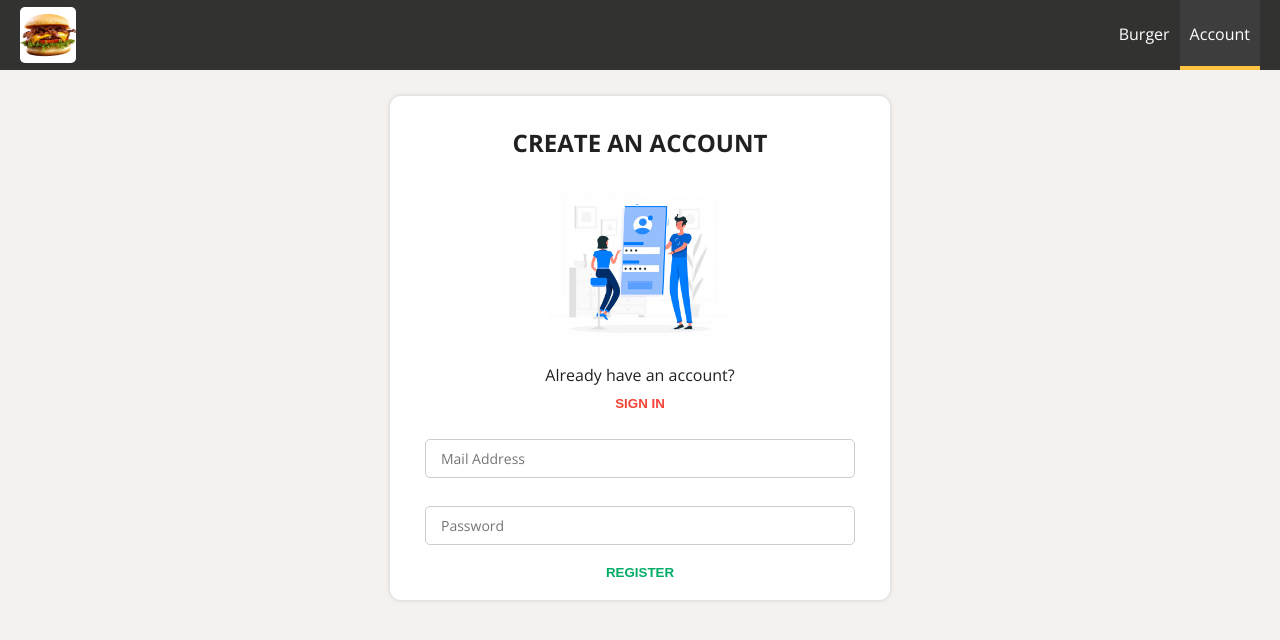
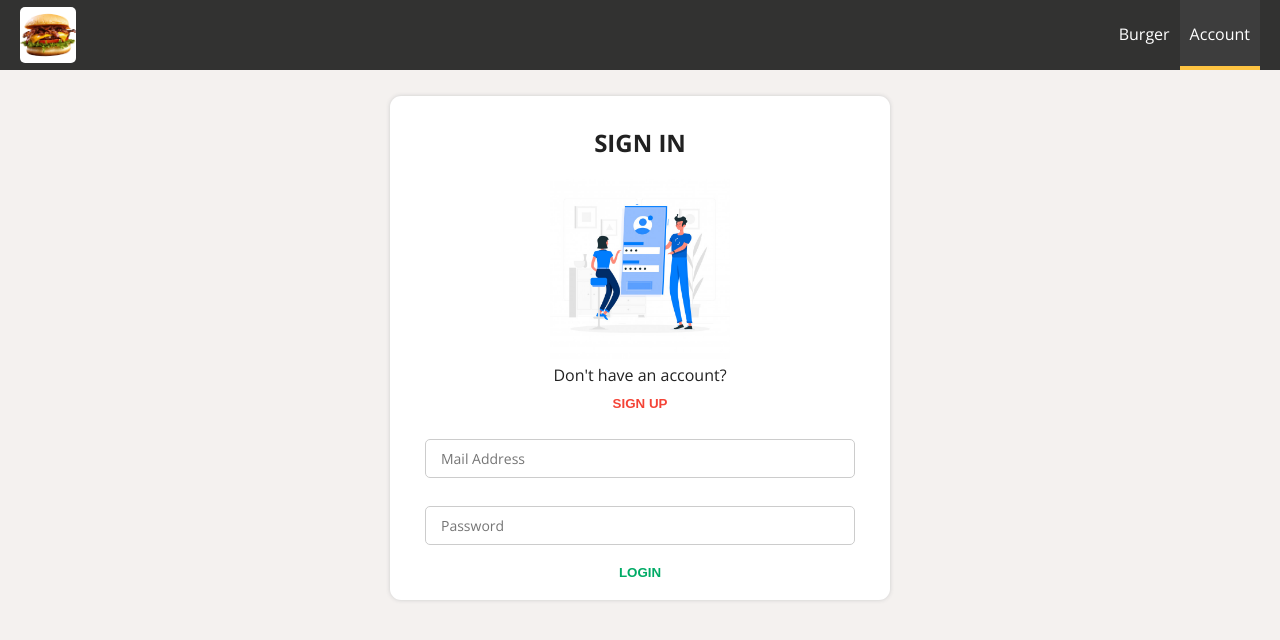
Before and after one commit to vans-id/McBurger, a React (Create React App) app: page /auth in a window 1280 px wide. Shown: the top 640 px of the page. Built offline with nearby package versions, Linux system fonts and the light colour scheme.

Commit message:
Transforming Modal component

```diff
--- a/src/components/Burger/BurgerIngredient/BurgerIngredient.js
+++ b/src/components/Burger/BurgerIngredient/BurgerIngredient.js
@@ -1,13 +1,12 @@
-import React, { Component } from 'react';
+import React from 'react';
 import PropTypes from 'prop-types';
 
 import classes from './BurgerIngredient.module.css';
 
-export default class BurgerIngredient extends Component {
-  render() {
+export default function BurgerIngredient(props) {
   let ingredient = null;
 
-    switch (this.props.type) {
+  switch (props.type) {
     case 'bread-bottom':
       ingredient = (
         <div className={classes.BreadBottom}></div>
@@ -54,8 +53,7 @@ export default class BurgerIngredient extends Component {
 
   return ingredient;
 }
-}
 
 BurgerIngredient.propTypes = {
-  type: PropTypes.string.isRequired
+  type: PropTypes.string.isRequired,
 };
--- a/src/components/UI/Modal/Modal.js
+++ b/src/components/UI/Modal/Modal.js
@@ -1,35 +1,33 @@
-import React, { Component } from 'react';
+import React from 'react';
 
 import classes from './Modal.module.css';
 import Backdrop from '../Backdrop/Backdrop';
 
-export default class Modal extends Component {
-  shouldComponentUpdate(nextProps, nextState) {
-    return (
-      nextProps.show !== this.props.show ||
-      nextProps.children !== this.props.children
-    );
-  }
-
-  render() {
+const Modal = (props) => {
   return (
     <>
       <Backdrop
-          show={this.props.show}
-          click={this.props.modalClosed}
+        show={props.show}
+        click={props.modalClosed}
       />
       <div
         className={classes.Modal}
         style={{
-            transform: this.props.show
+          transform: props.show
             ? 'translateY(0)'
             : 'translateY(-100vh)',
-            opacity: this.props.show ? '1' : '0',
+          opacity: props.show ? '1' : '0',
         }}
       >
-          {this.props.children}
+        {props.children}
       </div>
     </>
   );
-  }
-}
+};
+
+export default React.memo(
+  Modal,
+  (prevProps, nextProps) =>
+    nextProps.show === prevProps.show &&
+    nextProps.children === prevProps.children
+);
--- a/src/containers/Auth/Auth.js
+++ b/src/containers/Auth/Auth.js
@@ -1,4 +1,4 @@
-import React, { Component } from 'react';
+import React, { useState, useEffect } from 'react';
 import { connect } from 'react-redux';
 import { Redirect } from 'react-router-dom';
 
@@ -12,9 +12,8 @@ import {
   checkValidity,
 } from '../../shared/utility';
 
-class Auth extends Component {
-  state = {
-    controls: {
+const Auth = (props) => {
+  const [authForm, setAuthForm] = useState({
     email: {
       elementType: 'input',
       elementConfig: {
@@ -43,94 +42,85 @@ class Auth extends Component {
       valid: false,
       touched: false,
     },
-    },
-    isSignup: true,
-  };
+  });
+  const [isSignup, setIsSignup] = useState(false);
+  const {
+    buildingBurger,
+    authRedirectPath,
+    onSetAuthRedirectPath,
+  } = props;
 
-  componentDidMount() {
-    if (
-      !this.props.buildingBurger &&
-      this.props.authRedirectPath !== '/'
-    ) {
-      this.props.onSetAuthRedirectPath();
+  useEffect(() => {
+    if (!buildingBurger && authRedirectPath !== '/') {
+      onSetAuthRedirectPath();
     }
-  }
+  }, [
+    buildingBurger,
+    authRedirectPath,
+    onSetAuthRedirectPath,
+  ]);
 
-  inputChangeHandler = (e, controlName) => {
-    const updatedControls = updateObject(
-      this.state.controls,
-      {
+  const inputChangeHandler = (e, controlName) => {
+    const updatedauthForm = updateObject(authForm, {
       [controlName]: updateObject(
-          this.state.controls[controlName],
+        authForm[controlName],
         {
           value: e.target.value,
           valid: checkValidity(
             e.target.value,
-              this.state.controls[controlName]
-                .validation
+            authForm[controlName].validation
           ),
           touched: true,
         }
       ),
-      }
-    );
-
-    this.setState({ controls: updatedControls });
+    });
+    setAuthForm(updatedauthForm);
   };
 
-  submitHandler = (e) => {
+  const submitHandler = (e) => {
     e.preventDefault();
-    this.props.onAuth(
-      this.state.controls.email.value,
-      this.state.controls.password.value,
-      this.state.isSignup
+    props.onAuth(
+      authForm.email.value,
+      authForm.password.value,
+      isSignup
     );
   };
 
-  switchAuthModeHandler = () => {
-    this.setState((prevState) => {
-      return { isSignup: !prevState.isSignup };
-    });
+  const switchAuthModeHandler = () => {
+    setIsSignup(!isSignup);
   };
 
-  render() {
   const formElementsArray = [];
 
-    for (let key in this.state.controls) {
+  for (let key in authForm) {
     formElementsArray.push({
       id: key,
-        config: this.state.controls[key],
+      config: authForm[key],
     });
   }
 
-    const form = formElementsArray.map(
-      (formElement) => (
+  const form = formElementsArray.map((formElement) => (
     <Input
       key={formElement.id}
       elementType={formElement.config.elementType}
-          elementConfig={
-            formElement.config.elementConfig
-          }
+      elementConfig={formElement.config.elementConfig}
       value={formElement.config.value}
       invalid={!formElement.config.valid}
-          shouldValidate={
-            formElement.config.validation
-          }
+      shouldValidate={formElement.config.validation}
       touched={formElement.config.touched}
       changed={(e) =>
-            this.inputChangeHandler(e, formElement.id)
+        inputChangeHandler(e, formElement.id)
       }
     />
-      )
-    );
+  ));
 
   // render error message
   let errorMessage = null;
 
-    if (this.props.error) {
+  if (props.error) {
     errorMessage = (
       <div className={classes.Alert}>
-          {this.props.error.message}
+        {props.error.message}
       </div>
     );
   }
@@ -146,11 +136,11 @@ class Auth extends Component {
       <div>Don't have an account?</div>
       <Button
         btnType='Failed'
-          clicked={this.switchAuthModeHandler}
+        clicked={switchAuthModeHandler}
       >
         SIGN UP
       </Button>
-        <form onSubmit={this.submitHandler}>
+      <form onSubmit={submitHandler}>
         {form}
         {errorMessage}
         <Button btnType='Success'>LOGIN</Button>
@@ -158,7 +148,7 @@ class Auth extends Component {
     </>
   );
 
-    if (this.state.isSignup) {
+  if (isSignup) {
     renderedForm = (
       <>
         <h2>CREATE AN ACCOUNT</h2>
@@ -169,11 +159,11 @@ class Auth extends Component {
         <div>Already have an account?</div>
         <Button
           btnType='Failed'
-            clicked={this.switchAuthModeHandler}
+          clicked={switchAuthModeHandler}
         >
           SIGN IN
         </Button>
-          <form onSubmit={this.submitHandler}>
+        <form onSubmit={submitHandler}>
           {form}
           {errorMessage}
           <Button btnType='Success'>REGISTER</Button>
@@ -183,16 +173,16 @@ class Auth extends Component {
   }
 
   // Show Spinner while loading
-    if (this.props.loading) {
+  if (props.loading) {
     renderedForm = <Spinner />;
   }
 
   // Redirect User
   let authRedirect = null;
 
-    if (this.props.isAuthenticated) {
+  if (props.isAuthenticated) {
     authRedirect = (
-        <Redirect to={this.props.authRedirectPath} />
+      <Redirect to={props.authRedirectPath} />
     );
   }
 
@@ -202,8 +192,7 @@ class Auth extends Component {
       {renderedForm}
     </div>
   );
-  }
-}
+};
 
 const mapStateToProps = (state) => {
   return {
--- a/src/containers/Auth/Logout/Logout.js
+++ b/src/containers/Auth/Logout/Logout.js
@@ -1,22 +1,22 @@
-import React, { Component } from 'react';
+import React, { useEffect } from 'react';
 import { connect } from 'react-redux';
 import { Redirect } from 'react-router-dom';
 
 import * as actions from '../../../store/actions/index';
 
-class Logout extends Component {
-  componentDidMount() {
-    this.props.onLogout();
-  }
+const Logout = (props) => {
+  const { onLogout } = props;
 
-  render() {
-    return <Redirect to='/' />;
-  }
-}
+  useEffect(() => {
+    onLogout();
+  }, [onLogout]);
 
-const mapDispatchToProps = dispatch => {
+  return <Redirect to='/' />;
+};
+
+const mapDispatchToProps = (dispatch) => {
   return {
-    onLogout: () => dispatch(actions.logout())
+    onLogout: () => dispatch(actions.logout()),
   };
 };
 
```
Lines whose indentation alone changed are shown as unchanged.
